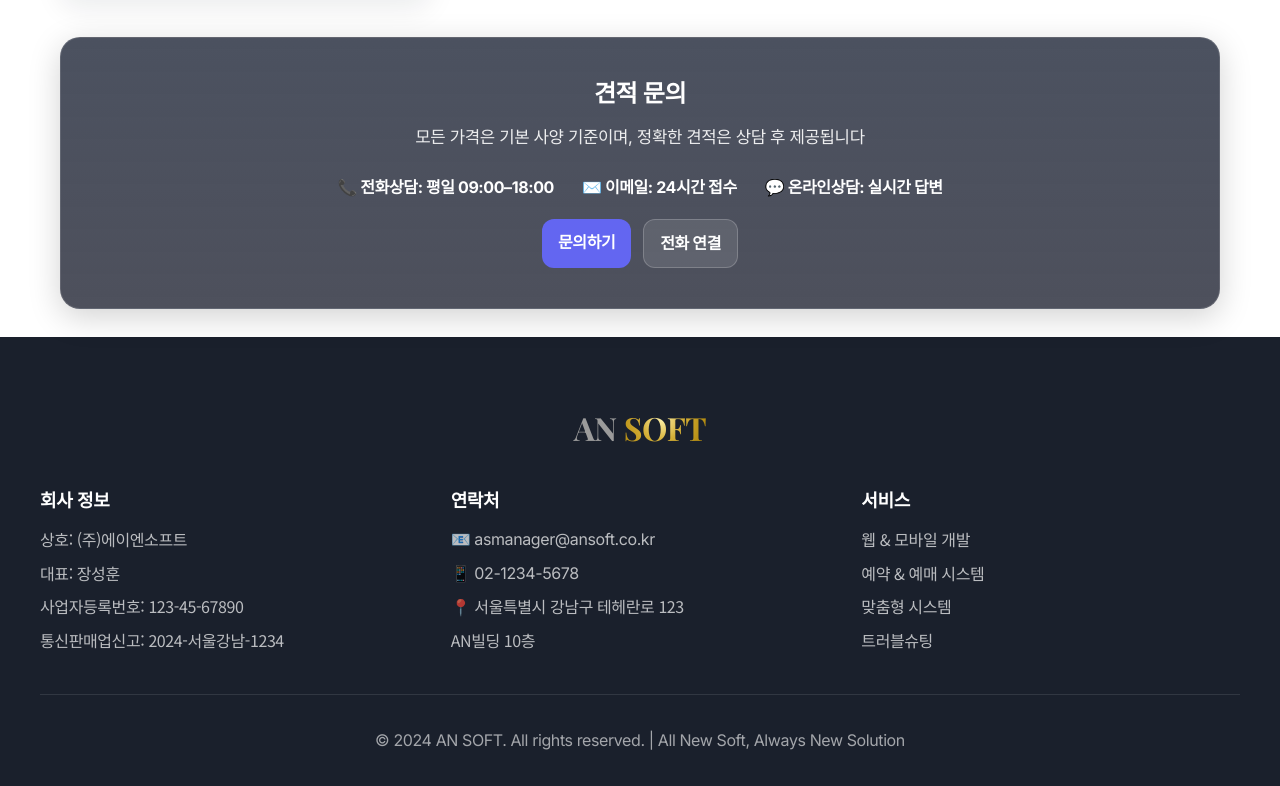
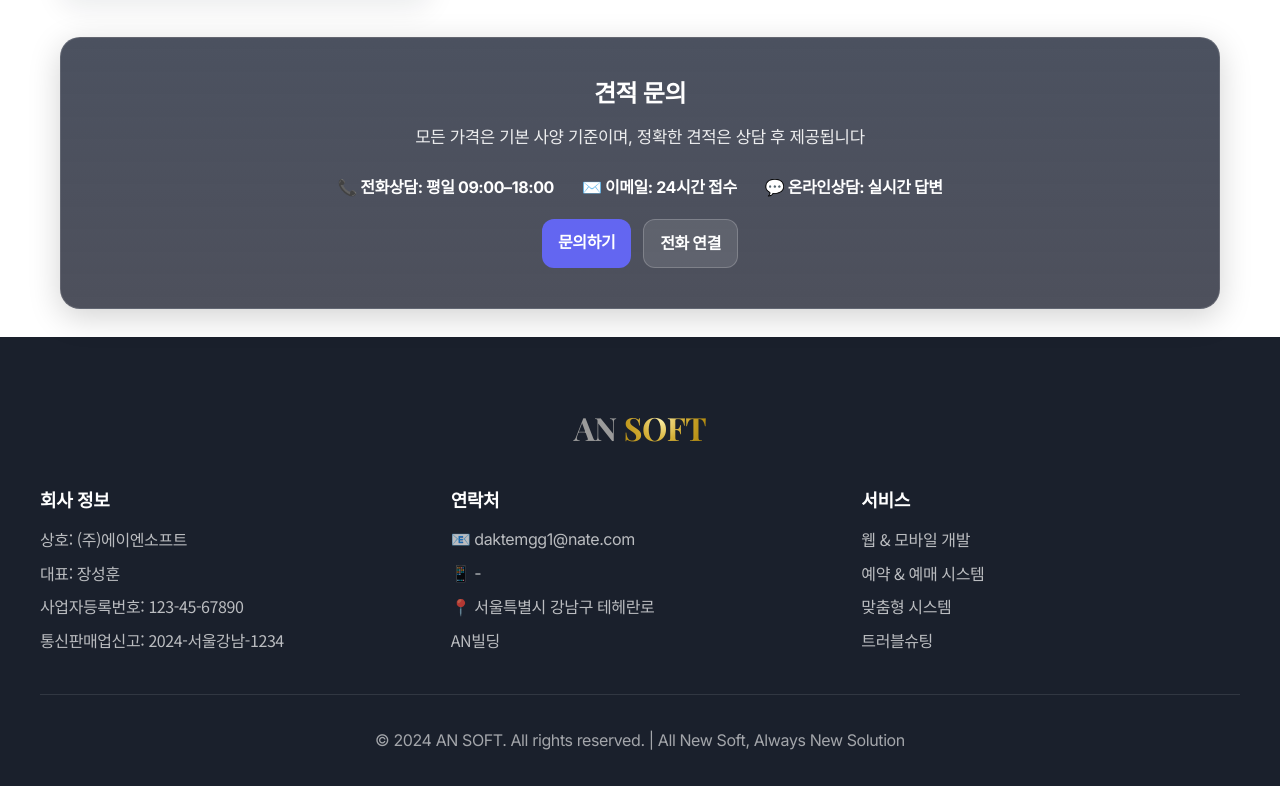
Before and after one commit to ansoft-90/ansoft-90.github.io, a plain HTML site: page index.html in a window 1280 px wide. Shown: the part 8946-9732 px from the top of the page. Drawn offline with nearby package versions, Linux system fonts and the light colour scheme.

Commit message:
Update index.html

```diff
--- a/index.html
+++ b/index.html
@@ -29,7 +29,7 @@
   <meta property="og:type" content="website" />
   <meta property="og:locale" content="ko_KR" />
   <meta property="og:site_name" content="에이엔소프트[ANSOFT]" />
-  <meta property="og:image" content="https://ansoft-90.github.io/assets/images/ansoft_logo.png" /> <!-- og 이미지 경로 수정 가능 -->
+  <meta property="og:image" content="https://ansoft-90.github.io/ansoft_logo.png" /> <!-- og 이미지 경로 수정 가능 -->
 
 
 
@@ -3298,10 +3298,10 @@
 
                 <div class="footer-section">
                     <h4 class="korean-text">연락처</h4>
-                    <p>📧 asmanager@ansoft.co.kr</p>
-                    <p>📱 02-1234-5678</p>
-                    <p class="korean-text">📍 서울특별시 강남구 테헤란로 123</p>
-                    <p class="korean-text">AN빌딩 10층</p>
+                    <p>📧 daktemgg1@nate.com</p>
+                    <p>📱 -</p>
+                    <p class="korean-text">📍 서울특별시 강남구 테헤란로</p>
+                    <p class="korean-text">AN빌딩</p>
                 </div>
 
                 <div class="footer-section">
```
